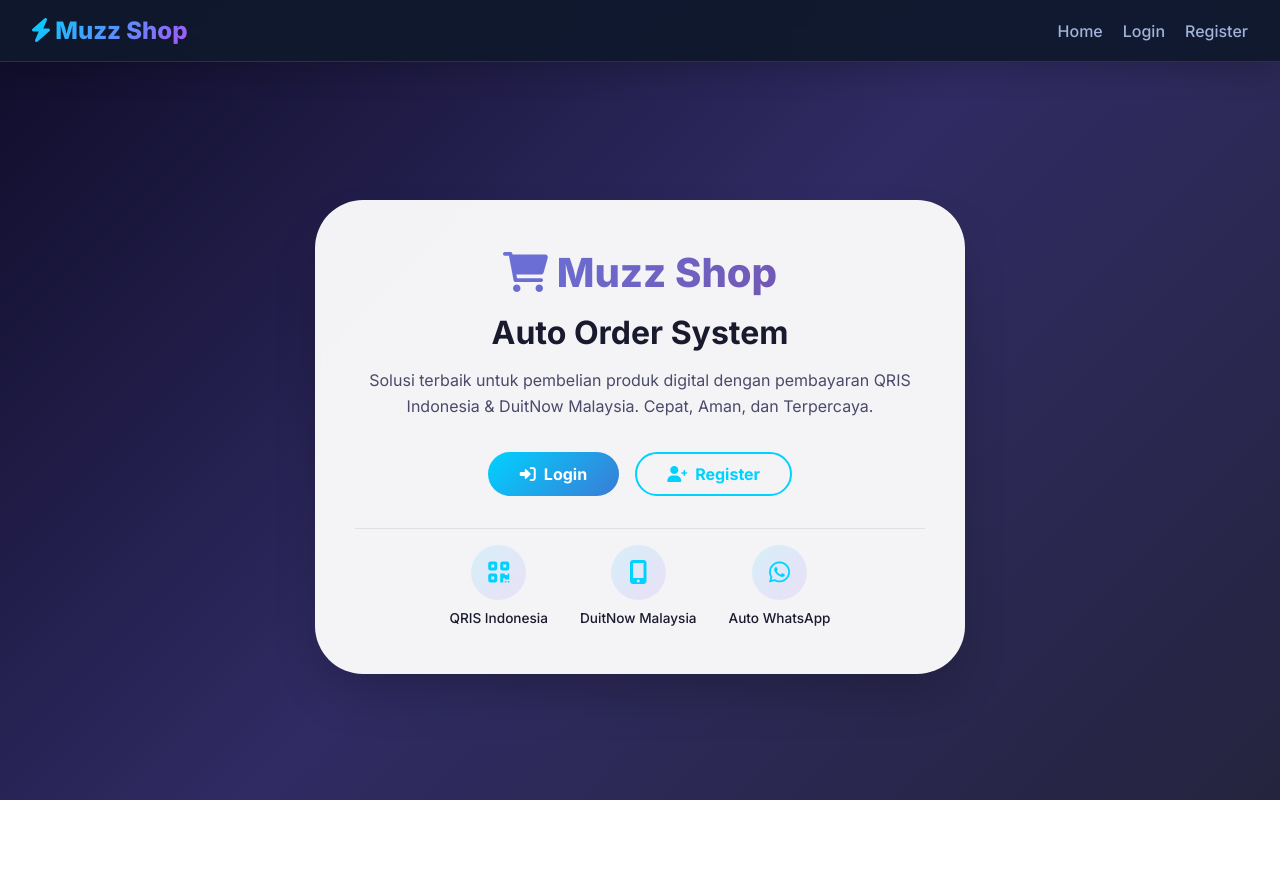
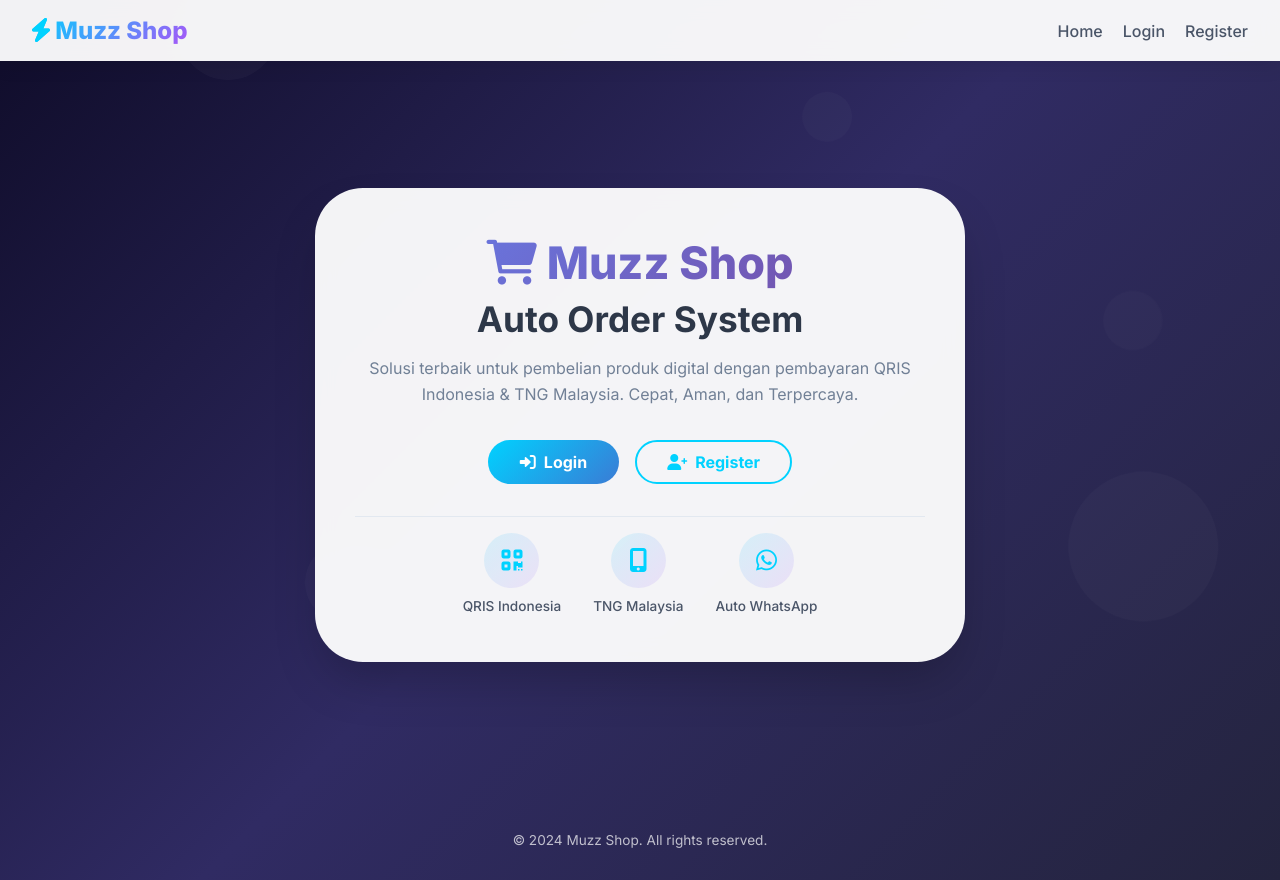
Before and after one commit to muztrybuat/muzz-market, a website: page index.html in a window 1280 px wide. Before the commit the page ends 800 px from the top, so only its background shows below. Drawn offline with Linux system fonts and the light colour scheme.

Commit message:
Update index.html

```diff
--- a/index.html
+++ b/index.html
@@ -19,20 +19,50 @@
             min-height: 100vh;
         }
 
+        /* Animated Background */
+        .bg-animation {
+            position: fixed;
+            top: 0;
+            left: 0;
+            width: 100%;
+            height: 100%;
+            overflow: hidden;
+            z-index: 0;
+        }
+
+        .bg-animation div {
+            position: absolute;
+            display: block;
+            width: 80px;
+            height: 80px;
+            background: rgba(255, 255, 255, 0.05);
+            border-radius: 50%;
+            animation: float 20s infinite;
+        }
+
+        @keyframes float {
+            0%, 100% { transform: translateY(0) translateX(0); opacity: 0.3; }
+            25% { transform: translateY(-100px) translateX(50px); opacity: 0.6; }
+            50% { transform: translateY(50px) translateX(-50px); opacity: 0.4; }
+            75% { transform: translateY(-50px) translateX(100px); opacity: 0.5; }
+        }
+
+        /* Navbar */
         .navbar {
-            background: rgba(15, 25, 45, 0.95);
-            backdrop-filter: blur(20px);
+            position: fixed;
+            top: 0;
+            left: 0;
+            right: 0;
+            background: rgba(255, 255, 255, 0.95);
+            backdrop-filter: blur(10px);
             padding: 1rem 2rem;
             display: flex;
             justify-content: space-between;
             align-items: center;
             flex-wrap: wrap;
             gap: 15px;
-            box-shadow: 0 8px 32px rgba(0, 0, 0, 0.2);
-            position: sticky;
-            top: 0;
-            z-index: 100;
-            border-bottom: 1px solid rgba(0, 210, 255, 0.2);
+            z-index: 1000;
+            box-shadow: 0 4px 20px rgba(0, 0, 0, 0.1);
         }
 
         .logo {
@@ -44,6 +74,11 @@
             color: transparent;
         }
 
+        .logo i {
+            background: none;
+            color: #00d2ff;
+        }
+
         .nav-links {
             display: flex;
             gap: 20px;
@@ -52,7 +87,7 @@
 
         .nav-link {
             text-decoration: none;
-            color: #a0b3d9;
+            color: #4a5568;
             font-weight: 500;
             transition: all 0.3s;
         }
@@ -61,13 +96,16 @@
             color: #00d2ff;
         }
 
+        /* Hero Section */
         .hero {
-            min-height: 90vh;
+            min-height: 100vh;
             display: flex;
             align-items: center;
             justify-content: center;
             text-align: center;
-            padding: 80px 20px 50px;
+            padding: 100px 20px 50px;
+            position: relative;
+            z-index: 1;
         }
 
         .hero-card {
@@ -76,11 +114,11 @@
             backdrop-filter: blur(10px);
             border-radius: 48px;
             padding: 3rem 2.5rem;
-            animation: fadeInUp 0.8s ease;
+            animation: slideUp 0.8s ease;
             box-shadow: 0 25px 50px -12px rgba(0, 0, 0, 0.25);
         }
 
-        @keyframes fadeInUp {
+        @keyframes slideUp {
             from {
                 opacity: 0;
                 transform: translateY(50px);
@@ -92,24 +130,24 @@
         }
 
         .hero-logo {
-            font-size: 2.5rem;
+            font-size: 2.8rem;
             font-weight: 800;
             background: linear-gradient(135deg, #667eea, #764ba2);
             -webkit-background-clip: text;
             background-clip: text;
             color: transparent;
-            margin-bottom: 1rem;
+            margin-bottom: 0.5rem;
         }
 
         .hero-title {
-            font-size: 2rem;
+            font-size: 2.2rem;
             font-weight: 700;
-            color: #1a1a2e;
+            color: #2d3748;
             margin-bottom: 1rem;
         }
 
         .hero-desc {
-            color: #4a4a6a;
+            color: #718096;
             margin-bottom: 2rem;
             line-height: 1.6;
         }
@@ -165,7 +203,7 @@
             gap: 2rem;
             flex-wrap: wrap;
             padding-top: 1rem;
-            border-top: 1px solid #e0e0e0;
+            border-top: 1px solid #e2e8f0;
         }
 
         .feature {
@@ -187,8 +225,18 @@
 
         .feature-text {
             font-size: 0.85rem;
-            color: #1a1a2e;
+            color: #4a5568;
             font-weight: 500;
+        }
+
+        /* Footer */
+        .footer {
+            text-align: center;
+            padding: 2rem;
+            color: rgba(255, 255, 255, 0.7);
+            font-size: 0.85rem;
+            position: relative;
+            z-index: 1;
         }
 
         @media (max-width: 768px) {
@@ -200,12 +248,26 @@
                 padding: 2rem 1.5rem;
             }
             .hero-title {
-                font-size: 1.5rem;
+                font-size: 1.6rem;
+            }
+            .hero-logo {
+                font-size: 2rem;
+            }
+            .btn-group {
+                flex-direction: column;
             }
         }
     </style>
 </head>
 <body>
+    <div class="bg-animation">
+        <div style="top: 10%; left: 10%; width: 100px; height: 100px; animation-delay: 0s;"></div>
+        <div style="top: 70%; left: 80%; width: 150px; height: 150px; animation-delay: 2s;"></div>
+        <div style="top: 40%; left: 85%; width: 60px; height: 60px; animation-delay: 4s;"></div>
+        <div style="top: 80%; left: 20%; width: 80px; height: 80px; animation-delay: 1s;"></div>
+        <div style="top: 20%; left: 60%; width: 50px; height: 50px; animation-delay: 3s;"></div>
+    </div>
+
     <nav class="navbar">
         <div class="logo"><i class="fas fa-bolt"></i> Muzz Shop</div>
         <div class="nav-links">
@@ -221,7 +283,7 @@
                 <i class="fas fa-shopping-cart"></i> Muzz Shop
             </div>
             <h1 class="hero-title">Auto Order System</h1>
-            <p class="hero-desc">Solusi terbaik untuk pembelian produk digital dengan pembayaran QRIS Indonesia & DuitNow Malaysia. Cepat, Aman, dan Terpercaya.</p>
+            <p class="hero-desc">Solusi terbaik untuk pembelian produk digital dengan pembayaran QRIS Indonesia & TNG Malaysia. Cepat, Aman, dan Terpercaya.</p>
 
             <div class="btn-group">
                 <a href="login.html" class="btn-primary">
@@ -239,7 +301,7 @@
                 </div>
                 <div class="feature">
                     <div class="feature-icon"><i class="fas fa-mobile-alt"></i></div>
-                    <div class="feature-text">DuitNow Malaysia</div>
+                    <div class="feature-text">TNG Malaysia</div>
                 </div>
                 <div class="feature">
                     <div class="feature-icon"><i class="fab fa-whatsapp"></i></div>
@@ -248,5 +310,9 @@
             </div>
         </div>
     </div>
+
+    <div class="footer">
+        <p>&copy; 2024 Muzz Shop. All rights reserved.</p>
+    </div>
 </body>
 </html>
```
